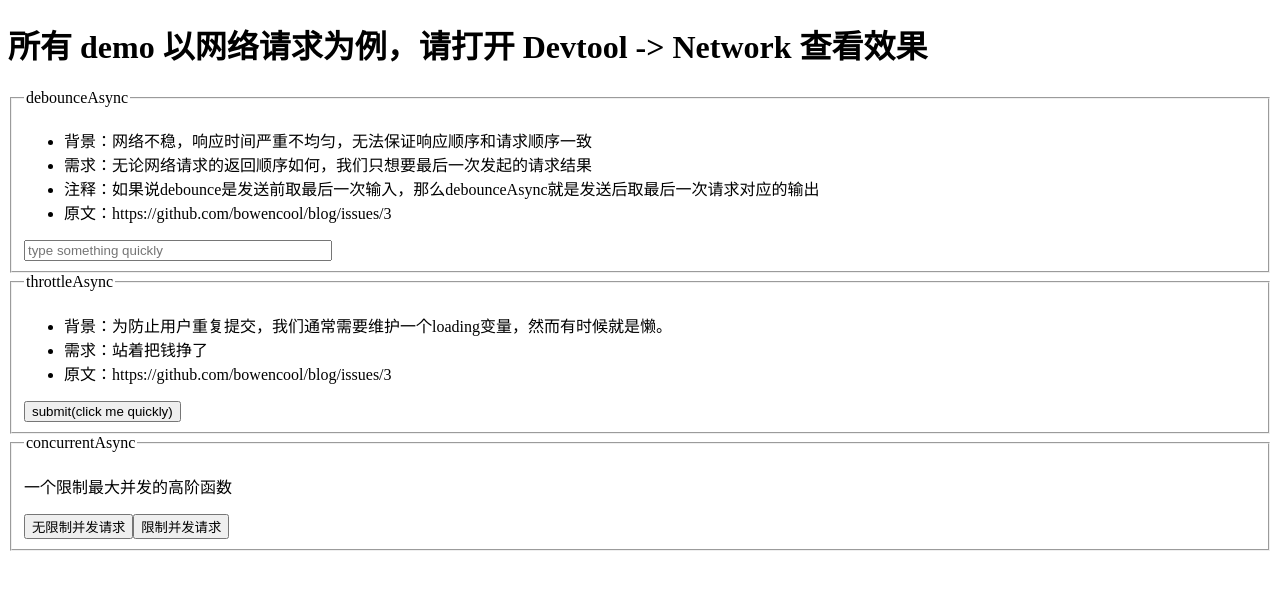
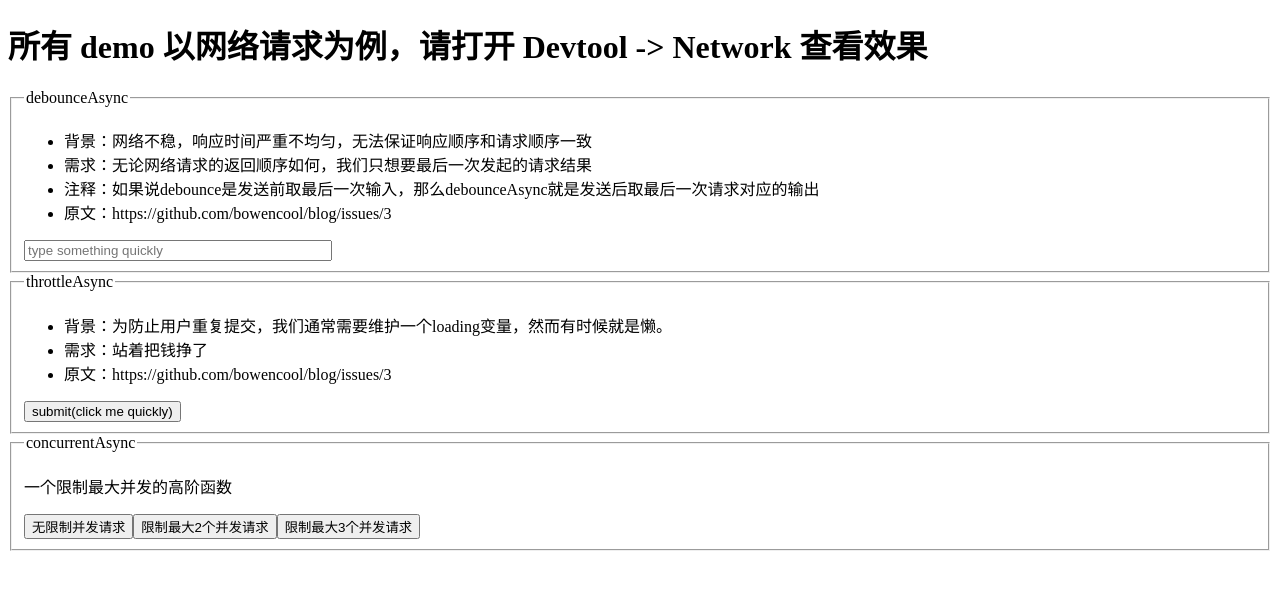
Before and after one commit to bowencool/async-utilities, a Vue app: page / in a window 1280 px wide. Shown: the top 590 px of the page. Built offline with nearby package versions, Linux system fonts and the light colour scheme; the HTML template or start-up script is replaced by a standard one.

Commit message:
docs: upd

```diff
--- a/example/components/concurrentAsync.vue
+++ b/example/components/concurrentAsync.vue
@@ -11,8 +11,6 @@ function rawApi<T>(data: T): Promise<T> {
   }).then(() => data);
 }
 
-const concurrentedApi = concurrentAsync(rawApi, 3);
-
 export default defineComponent({
   setup() {
     return {
@@ -21,7 +19,14 @@ export default defineComponent({
           rawApi(i).then(r => console.log('rez:', i, r));
         }
       },
-      onConcurrentRequest() {
+      onConcurrentRequest2() {
+        const concurrentedApi = concurrentAsync(rawApi, 2);
+        for (let i = 0; i < 7; i++) {
+          concurrentedApi(i).then(r => console.log('rez:', i, r));
+        }
+      },
+      onConcurrentRequest3() {
+        const concurrentedApi = concurrentAsync(rawApi, 3);
         for (let i = 0; i < 7; i++) {
           concurrentedApi(i).then(r => console.log('rez:', i, r));
         }
@@ -38,6 +43,7 @@ export default defineComponent({
     </legend>
     <p>一个限制最大并发的高阶函数</p>
     <button @click="onRequest">无限制并发请求</button>
-    <button @click="onConcurrentRequest">限制并发请求</button>
+    <button @click="onConcurrentRequest2">限制最大2个并发请求</button>
+    <button @click="onConcurrentRequest3">限制最大3个并发请求</button>
   </fieldset>
 </template>
--- a/src/concurrentAsync.ts
+++ b/src/concurrentAsync.ts
@@ -1,5 +1,5 @@
 /**
- * @description 限制最大并发数
+ * @description 并发限制、自动排队
  */
 export default function concurrentAsync<T, P extends any[], R>(
   fn: (this: T, ...p: P) => Promise<R>,
```
Also changed, not shown: 1 other file (tests, documents, lock files or other folders).
